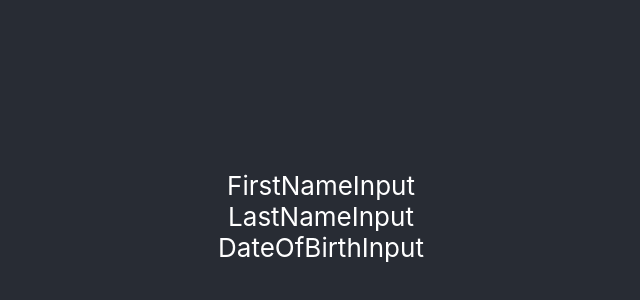
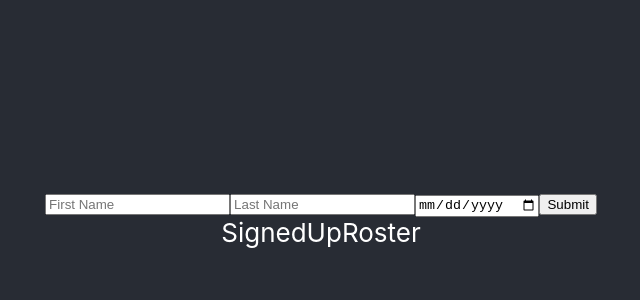
Before and after one commit to JamesHawk585/passing-info-from-child-to-parent-with-callback-functions, a React (Create React App) app: page / in a window 1280 px wide. Shown: the part 184-484 px from the top of the page, without its empty margins (319-959 px from the left). Built offline with nearby package versions, Linux system fonts and the light colour scheme.

Commit message:
Adds SubmitButton.jsx and SignedUpRoster.jsx

```diff
--- a/src/App.jsx
+++ b/src/App.jsx
@@ -1,12 +1,14 @@
 import logo from './logo.svg';
 import './App.css';
 import FormContainer from './FormContainer';
+import SignedUpRoster from './SignedUpRoster';
 
 function App() {
   return (
     <div className="App">
       <header className="App-header">
         <FormContainer/>
+        <SignedUpRoster/>
       </header>
     </div>
   );
--- a/src/DateOfBirthInput.jsx
+++ b/src/DateOfBirthInput.jsx
@@ -2,7 +2,7 @@ import React from 'react'
 
 const DateOfBirthInput = () => {
   return (
-    <div>DateOfBirthInput</div>
+    <input type="date" id="dob" name="dob"></input>
   )
 }
 
--- a/src/FirstNameInput.jsx
+++ b/src/FirstNameInput.jsx
@@ -2,7 +2,7 @@ import React from 'react'
 
 const FirstNameInput = () => {
   return (
-    <div>FirstNameInput</div>
+        <input type='text' placeholder='First Name'></input>
   )
 }
 
--- a/src/FormContainer.jsx
+++ b/src/FormContainer.jsx
@@ -2,13 +2,17 @@ import React from 'react'
 import FirstNameInput from './FirstNameInput'
 import LastNameInput from './LastNameInput'
 import DateOfBirthInput from './DateOfBirthInput'
+import SubmitButton from './SubmitButton'
 
 const FormContainer = () => {
   return (
     <>
+    <form id='inputForm'>
     <FirstNameInput/>
     <LastNameInput/>
     <DateOfBirthInput/>
+    <SubmitButton/>
+    </form>
     </>
   )
 }
--- a/src/LastNameInput.jsx
+++ b/src/LastNameInput.jsx
@@ -2,7 +2,7 @@ import React from 'react'
 
 const LastNameInput = () => {
   return (
-    <div>LastNameInput</div>
+    <input type='text' placeholder='Last Name'></input>
   )
 }
 
--- /dev/null
+++ b/src/SignedUpRoster.jsx
@@ -0,0 +1,9 @@
+import React from 'react'
+
+const SignedUpRoster = () => {
+  return (
+    <div>SignedUpRoster</div>
+  )
+}
+
+export default SignedUpRoster
--- /dev/null
+++ b/src/SubmitButton.jsx
@@ -0,0 +1,9 @@
+import React from 'react'
+
+const SubmitButton = () => {
+  return (
+    <button>Submit</button>
+  )
+}
+
+export default SubmitButton
```
